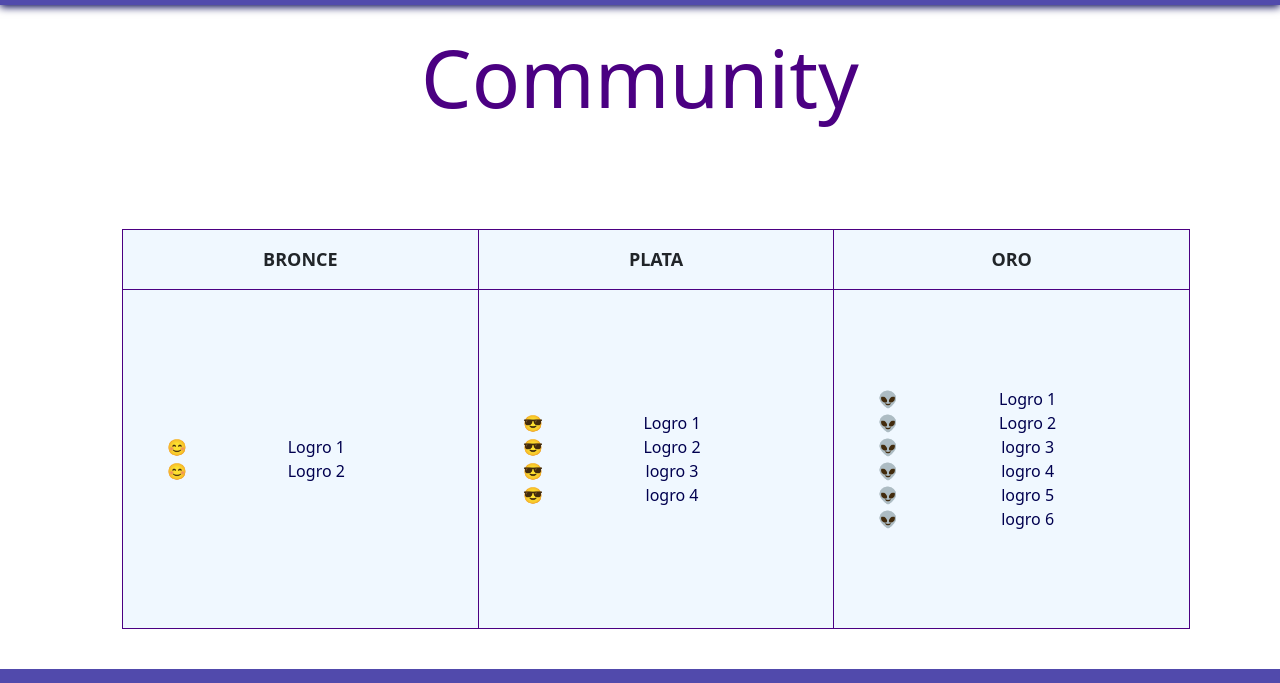
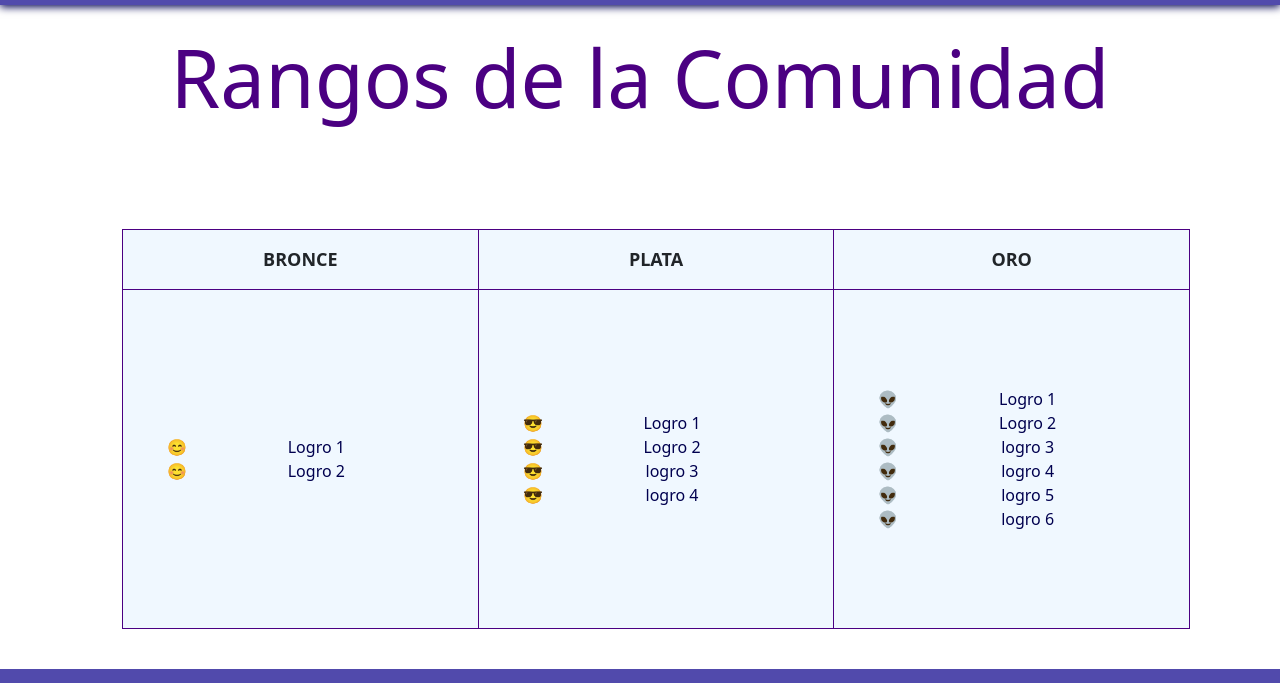
Before and after one commit to Alebm/CoderHouse, a plain HTML site: page community.html in a window 1280 px wide. Shown: the part 117-800 px from the top of the page. Drawn offline with nearby package versions, Linux system fonts and the light colour scheme.

Commit message:
correcion del index y del community en el h1

```diff
--- a/community.html
+++ b/community.html
@@ -52,7 +52,7 @@
     </nav>
 
     <div class="container text-center p-4" style="height: 200px;width: auto;">
-        <h1 class=" title title--Community"> Community</h1>
+        <h1 class=" title title--Community">Rangos de la Comunidad</h1>
     </div>
 
 
```
Also changed, not shown: index.html (+1 -1 lines).
